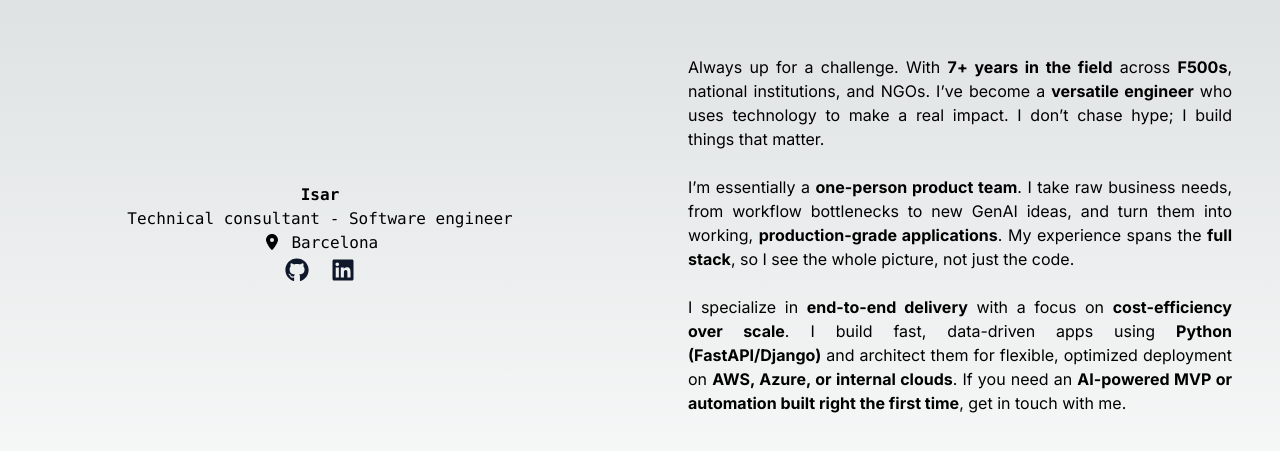
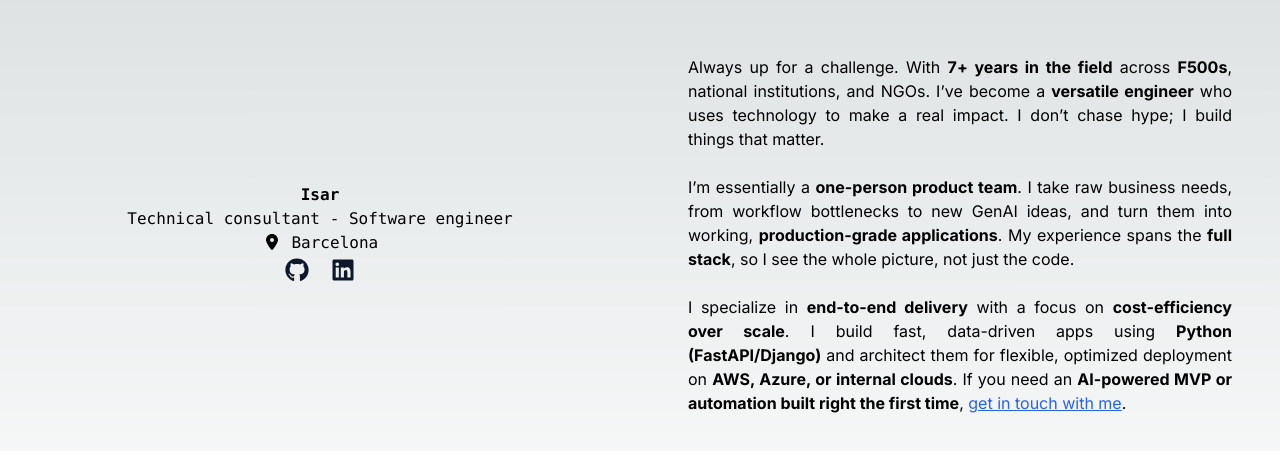
Before and after one commit to FridIsar/portfolio, a Next.js app: page / in a window 1280 px wide. Shown: the part 165-616 px from the top of the page. Built offline with nearby package versions, Linux system fonts and the light colour scheme.

Commit message:
fix: missing link to email contact

```diff
--- a/components/TextAboutMe.tsx
+++ b/components/TextAboutMe.tsx
@@ -7,7 +7,7 @@ const TextAboutMe: React.FC = () => {
             <br />
             <p>I’m essentially a <strong>one-person product team</strong>. I take raw business needs, from workflow bottlenecks to new GenAI ideas, and turn them into working, <strong>production-grade applications</strong>. My experience spans the <strong>full stack</strong>, so I see the whole picture, not just the code.</p>
             <br />
-            <p>I specialize in <strong>end-to-end delivery</strong> with a focus on <strong>cost-efficiency over scale</strong>. I build fast, data-driven apps using <strong>Python (FastAPI/Django)</strong> and architect them for flexible, optimized deployment on <strong>AWS, Azure, or internal clouds</strong>. If you need an <strong>AI-powered MVP or automation built right the first time</strong>, get in touch with me.</p>
+            <p>I specialize in <strong>end-to-end delivery</strong> with a focus on <strong>cost-efficiency over scale</strong>. I build fast, data-driven apps using <strong>Python (FastAPI/Django)</strong> and architect them for flexible, optimized deployment on <strong>AWS, Azure, or internal clouds</strong>. If you need an <strong>AI-powered MVP or automation built right the first time</strong>, <a href="mailto:contact@isar.pro" className="underline text-blue-600 dark:text-blue-400">get in touch with me</a>.</p>
         </div>
     );
 };
```
